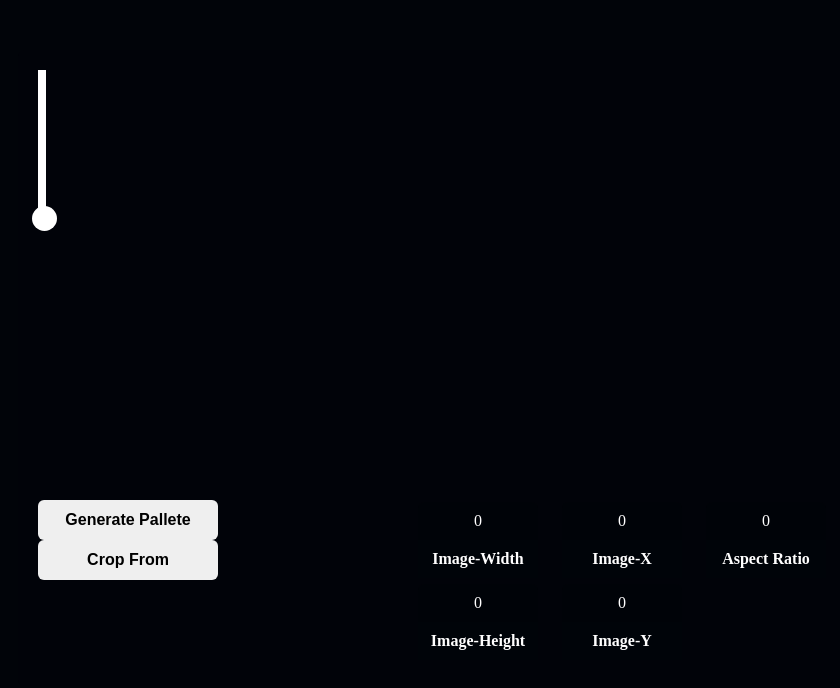
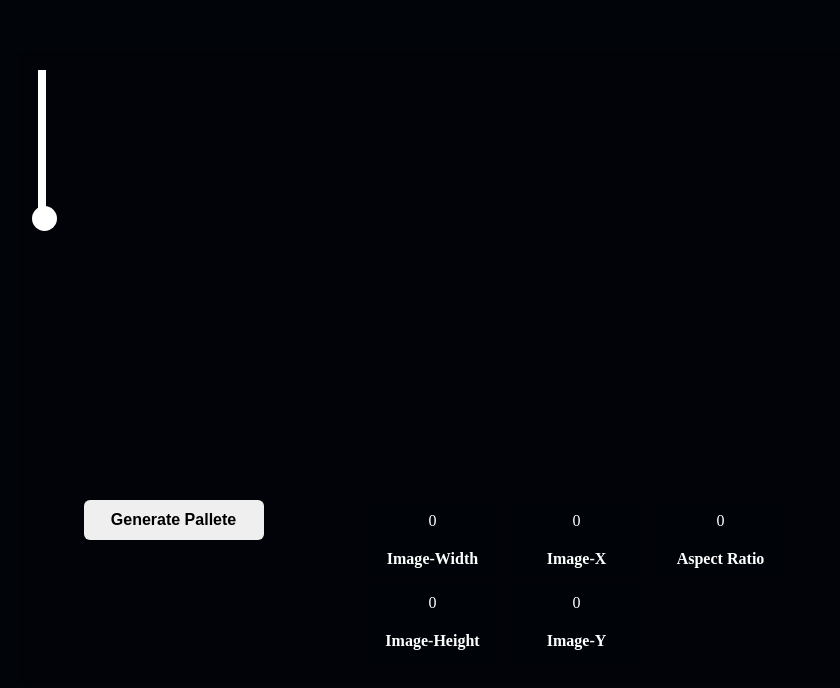
Before and after one commit to geraldo916/Extract-Image-ColorPallet, a website: page client/index.html in a window 1280 px wide. Shown: the whole page, without its empty margins (2-842 px from the left). Drawn offline with Linux system fonts and the light colour scheme.

Commit message:
remove crop info box

```diff
--- a/client/index.html
+++ b/client/index.html
@@ -22,7 +22,6 @@
                         <div class="tool-boxs">
                             <div class="tool-btns">
                                 <button id="create-pallet">Generate Pallete</button>
-                                <button id="crop-from">Crop From</button>
                             </div>
                             <div class="viewbox-info" >
                                 <div class="viewbox-info-intem" >
```
